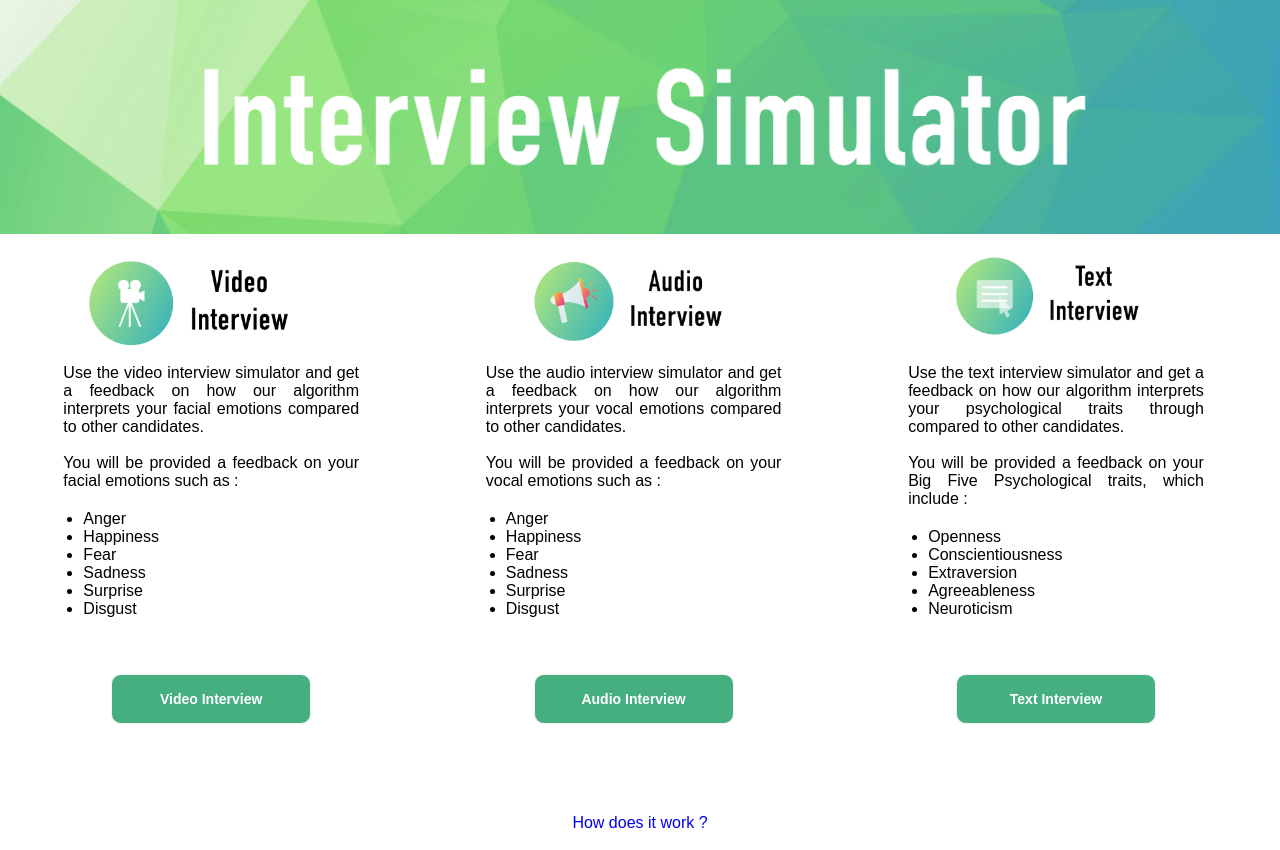
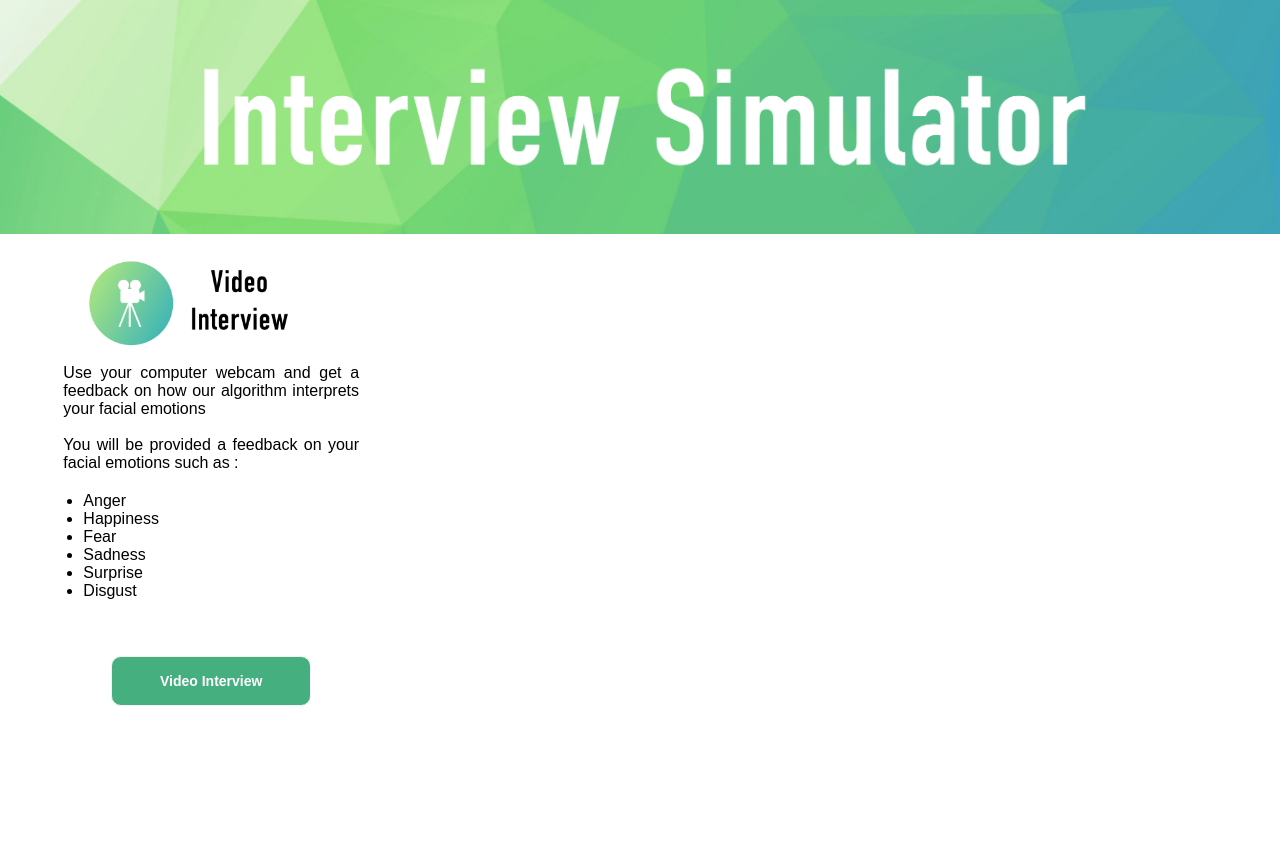
Before and after one commit to sjpberge/Emo-Sense, a Flask app: page / in a window 1280 px wide. After the commit the page ends 706 px from the top, so only its background shows below. Run offline with Flask 2, Linux system fonts and the light colour scheme.

Commit message:
Remove unnecessary items

```diff
--- a/Flask Testing/main.py
+++ b/Flask Testing/main.py
@@ -167,6 +167,7 @@
     df_2 = pd.read_csv('static/js/db/prob.csv')
     max_props = np.argmax(df_2.to_numpy(), axis=1)
     _, max_counts = np.unique(max_props, return_counts=True)
+    total_counts = [np.count_nonzero(max_props == i) for i in range(7)]
 
     def emo_prop(df_2):
         return [int(100 * np.count_nonzero(max_props == 0) / len(df_2)),
@@ -195,7 +196,7 @@
     # df_glob.columns = ['EMOTION', 'VALUE']
     # df_glob.to_csv('static/js/db/hist_vid_glob.txt', sep=",", index=False)
 
-    emotion = np.argmax(max_counts)
+    emotion = np.argmax(total_counts)
     # emotion_other = df.density.mode()[0]
 
     def emotion_label(emotion):
@@ -259,8 +260,9 @@
 
     chart.save('static/CSS/chart.html')
 
-    return render_template('video_dash.html', emo=emotion_label(emotion), emo_other=emotion_label(emotion),
-                           prob=emo_prop(df_2), prob_other=emo_prop(df_2))
+    # return render_template('video_dash.html', emo=emotion_label(emotion), emo_other=emotion_label(emotion),
+    #                        prob=emo_prop(df_2), prob_other=emo_prop(df_2))
+    return render_template('video_dash.html', emo=emotion_label(emotion), prob=emo_prop(df_2))
 
 
 if __name__ == '__main__':
--- a/Flask Testing/templates/index.html
+++ b/Flask Testing/templates/index.html
@@ -3,7 +3,7 @@
   <head>
     <meta charset="utf-8">
     <link rel="stylesheet" type="text/css" href="/static/CSS/style.css">
-    <title>Interview Simulator</title>
+    <title>Emo-Sense</title>
 
   </head>
   <body>
@@ -21,7 +21,7 @@
       <div class="column_home" id="left-col" align="center">
         <img src = "/static/CSS/images/video.png" width="100%">
         <div style="width:70%; text-align:justify; align-content:center; display:inline-block;">
-          <p> Use the video interview simulator and get a feedback on how our algorithm interprets your facial emotions compared to other candidates.</p>
+          <p> Use your computer webcam and get a feedback on how our algorithm interprets your facial emotions</p>
           <br>
           <p> You will be provided a feedback on your facial emotions such as :
           <ul>
@@ -37,47 +37,47 @@
         </div>
       </div>
 
-      <!--
-      Audio Interview presentation
-      -->
-      <div class="column_home" id="left-col" align="center">
-        <img src = "/static/CSS/images/audio.png" width="100%">
-        <div style="width:70%; text-align:justify; align-content:center; display:inline-block;">
-          <p> Use the audio interview simulator and get a feedback on how our algorithm interprets your vocal emotions compared to other candidates.</p>
-          <br>
-          <p> You will be provided a feedback on your vocal emotions such as :
-          <ul>
-            <li>Anger</li>
-            <li>Happiness</li>
-            <li>Fear</li>
-            <li>Sadness</li>
-            <li>Surprise</li>
-            <li>Disgust</li>
-          </ul>
-          <br>
-          <br>
-        </div>
-      </div>
-
-      <!--
-      Text Interview presentation
-      -->
-      <div class="column_home" id="left-col" align="center">
-       <img src = "/static/CSS/images/text.png" width="100%">
-         <div style="width:70%; text-align:justify; align-content:center; display:inline-block;">
-           <p> Use the text interview simulator and get a feedback on how our algorithm interprets your psychological traits through compared to other candidates.</p>
-           <br>
-           <p> You will be provided a feedback on your Big Five Psychological traits, which include :
-           <ul>
-             <li>Openness</li>
-             <li>Conscientiousness</li>
-             <li>Extraversion</li>
-             <li>Agreeableness</li>
-             <li>Neuroticism</li>
-         </ul>
-         <br>
-         </div>
-     </div>
+{#      <!--#}
+{#      Audio Interview presentation#}
+{#      -->#}
+{#      <div class="column_home" id="left-col" align="center">#}
+{#        <img src = "/static/CSS/images/audio.png" width="100%">#}
+{#        <div style="width:70%; text-align:justify; align-content:center; display:inline-block;">#}
+{#          <p> Use the audio interview simulator and get a feedback on how our algorithm interprets your vocal emotions compared to other candidates.</p>#}
+{#          <br>#}
+{#          <p> You will be provided a feedback on your vocal emotions such as :#}
+{#          <ul>#}
+{#            <li>Anger</li>#}
+{#            <li>Happiness</li>#}
+{#            <li>Fear</li>#}
+{#            <li>Sadness</li>#}
+{#            <li>Surprise</li>#}
+{#            <li>Disgust</li>#}
+{#          </ul>#}
+{#          <br>#}
+{#          <br>#}
+{#        </div>#}
+{#      </div>#}
+{##}
+{#      <!--#}
+{#      Text Interview presentation#}
+{#      -->#}
+{#      <div class="column_home" id="left-col" align="center">#}
+{#       <img src = "/static/CSS/images/text.png" width="100%">#}
+{#         <div style="width:70%; text-align:justify; align-content:center; display:inline-block;">#}
+{#           <p> Use the text interview simulator and get a feedback on how our algorithm interprets your psychological traits through compared to other candidates.</p>#}
+{#           <br>#}
+{#           <p> You will be provided a feedback on your Big Five Psychological traits, which include :#}
+{#           <ul>#}
+{#             <li>Openness</li>#}
+{#             <li>Conscientiousness</li>#}
+{#             <li>Extraversion</li>#}
+{#             <li>Agreeableness</li>#}
+{#             <li>Neuroticism</li>#}
+{#         </ul>#}
+{#         <br>#}
+{#         </div>#}
+{#     </div>#}
 
   </div>
 
@@ -92,24 +92,26 @@
        </form>
      </div>
 
+  </div>
+
      <!--
-     Audio Interview button
-     -->
-     <div class="column_home" id="left-col" align="center">
-         <form action="/audio_index" method="post" align="center">
-         <input type="submit" name="audio_index" value="Audio Interview" align="center">
-       </form>
-     </div>
+{#     Audio Interview button#}
+{#     -->#}
+{#     <div class="column_home" id="left-col" align="center">#}
+{#         <form action="/audio_index" method="post" align="center">#}
+{#         <input type="submit" name="audio_index" value="Audio Interview" align="center">#}
+{#       </form>#}
+{#     </div>#}
+{##}
+{#    <!--#}
+{#     Text Interview button#}
+{#     -->#}
+{#    <div class="column_home" id="left-col" align="center">#}
+{#        <form action="/text" method="post" align="center">#}
+{#          <input type="submit" name="text" value="Text Interview" align="center">#}
+{#        </form>#}
+{#    </div>#}
 
-    <!--
-     Text Interview button
-     -->
-    <div class="column_home" id="left-col" align="center">
-        <form action="/text" method="post" align="center">
-          <input type="submit" name="text" value="Text Interview" align="center">
-        </form>
-    </div>
-</div>
 
 <br>
 <br>
```
Also changed, not shown: Flask Testing/templates/video.html (+7 -8 lines), Flask Testing/templates/video_dash.html (+41 -41 lines).
